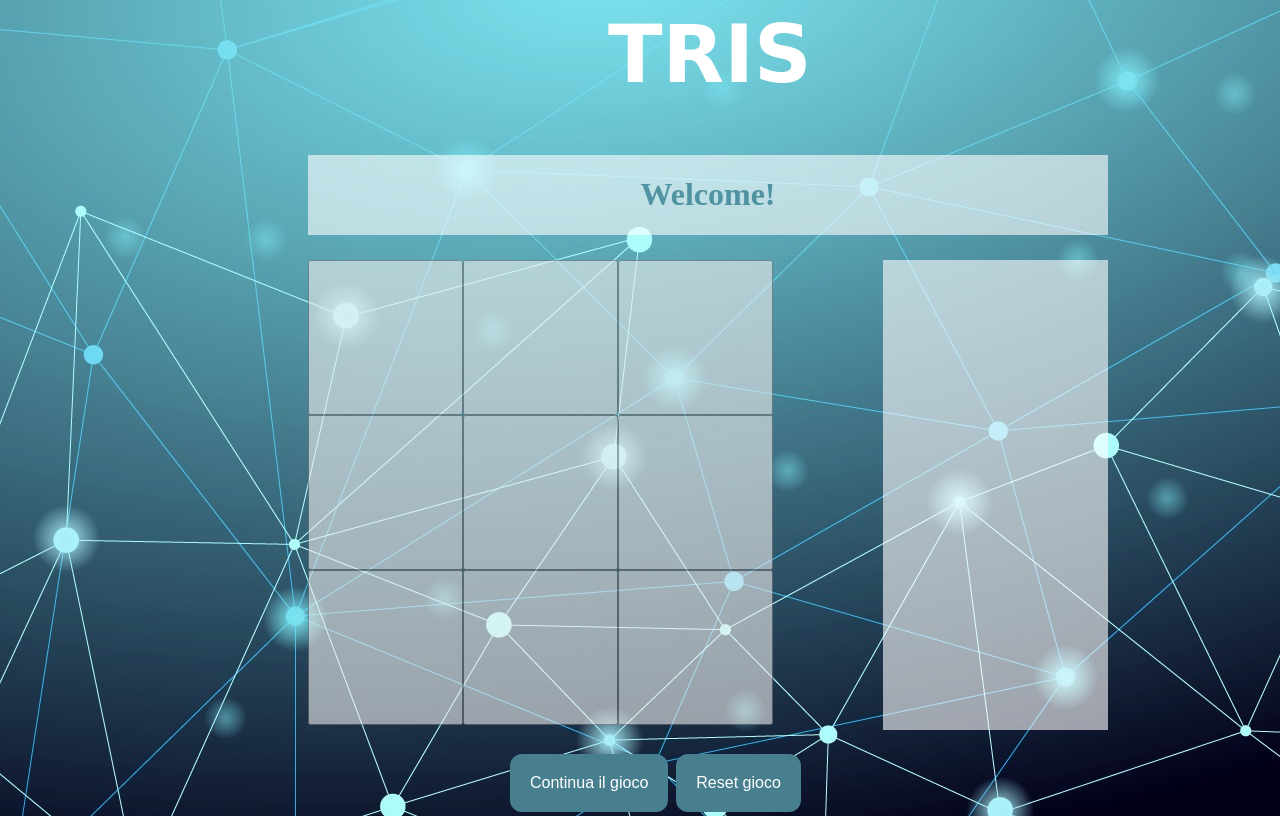
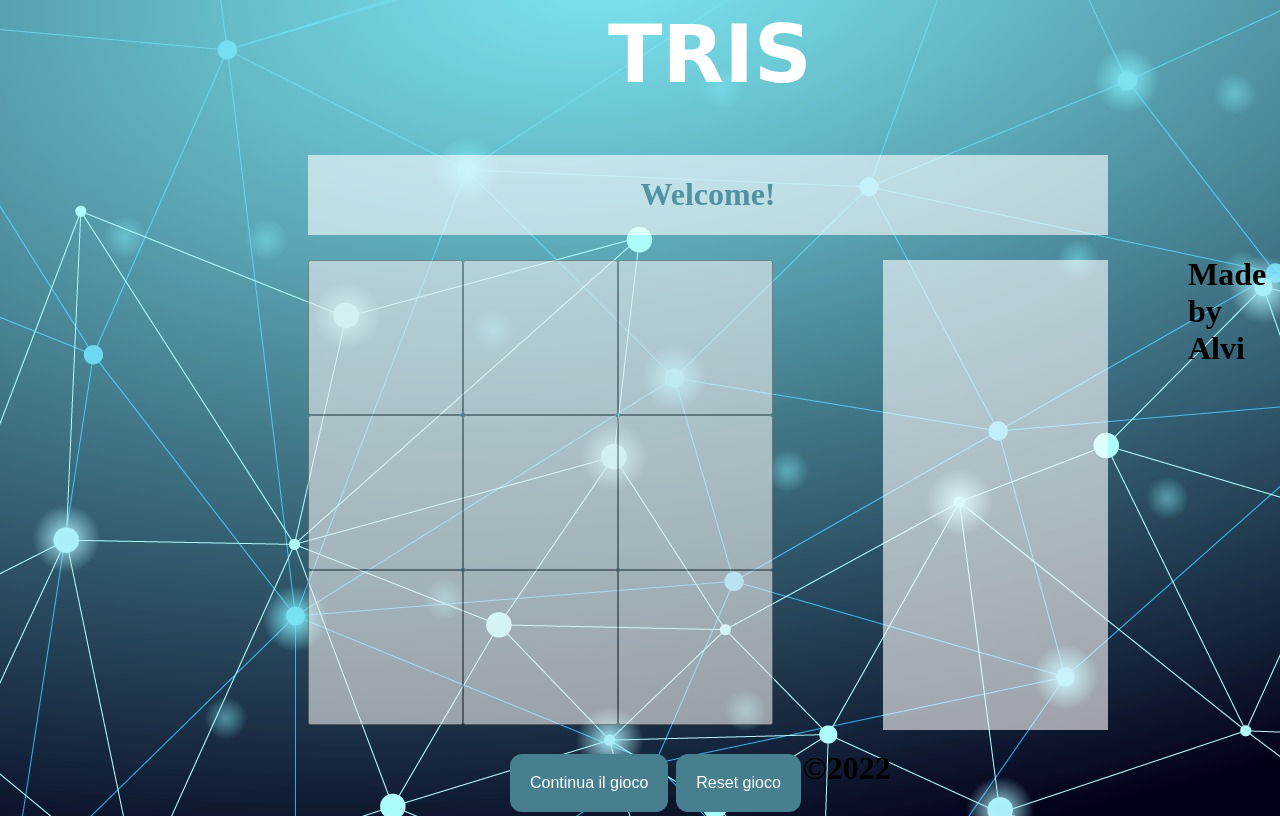
Before and after one commit to alvi04/tris, a plain HTML site: page index.html in a window 1280 px wide. Drawn offline with Linux system fonts and the light colour scheme; a web font is replaced by a local one.

Commit message:
Update index.html

```diff
--- a/index.html
+++ b/index.html
@@ -43,6 +43,9 @@
 
     </div>
 
+    <div id="footerspace">
+        <h1 id="footer"> Made by Alvi &copy;2022 </h1>
+    </div>
 
 </body>
 
```
